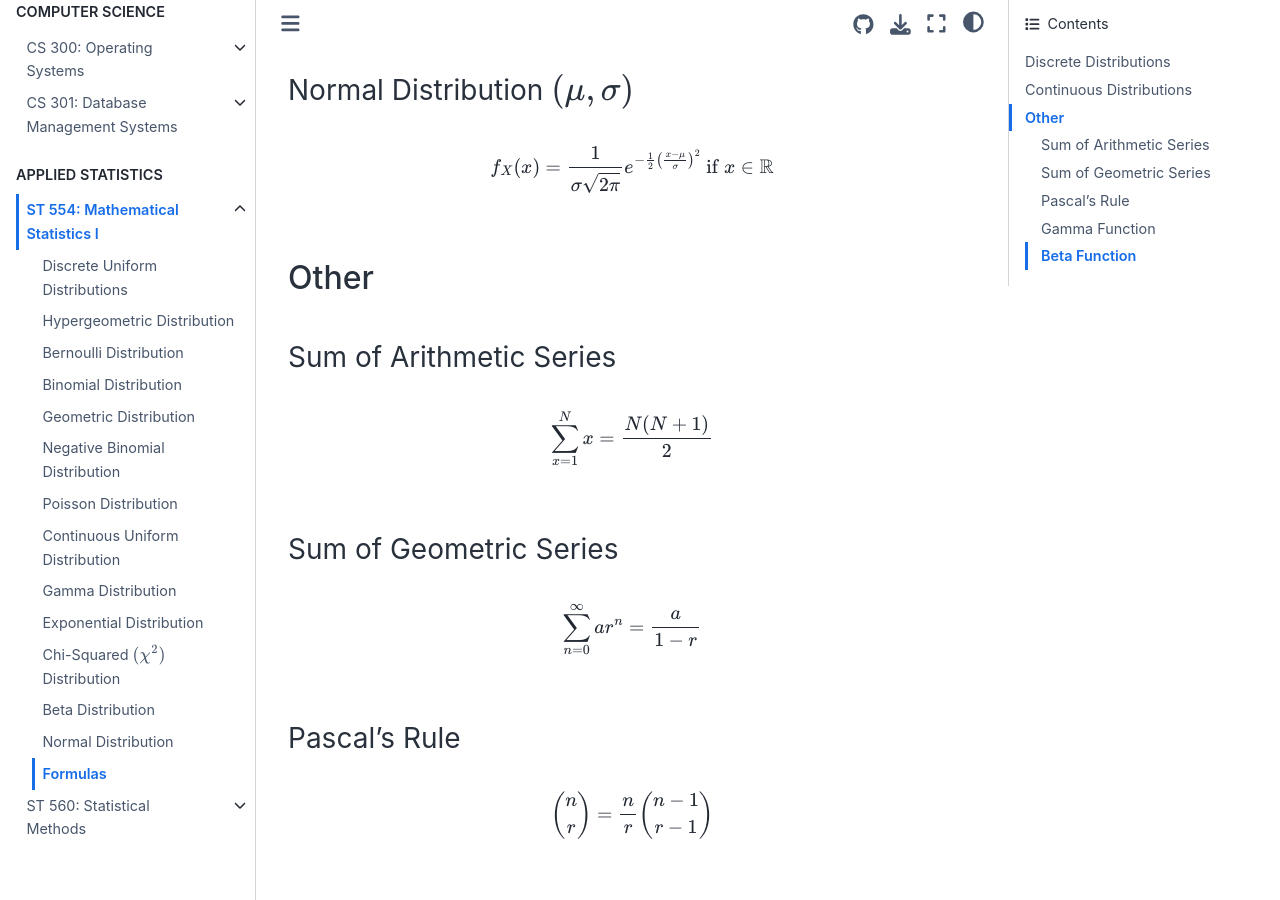
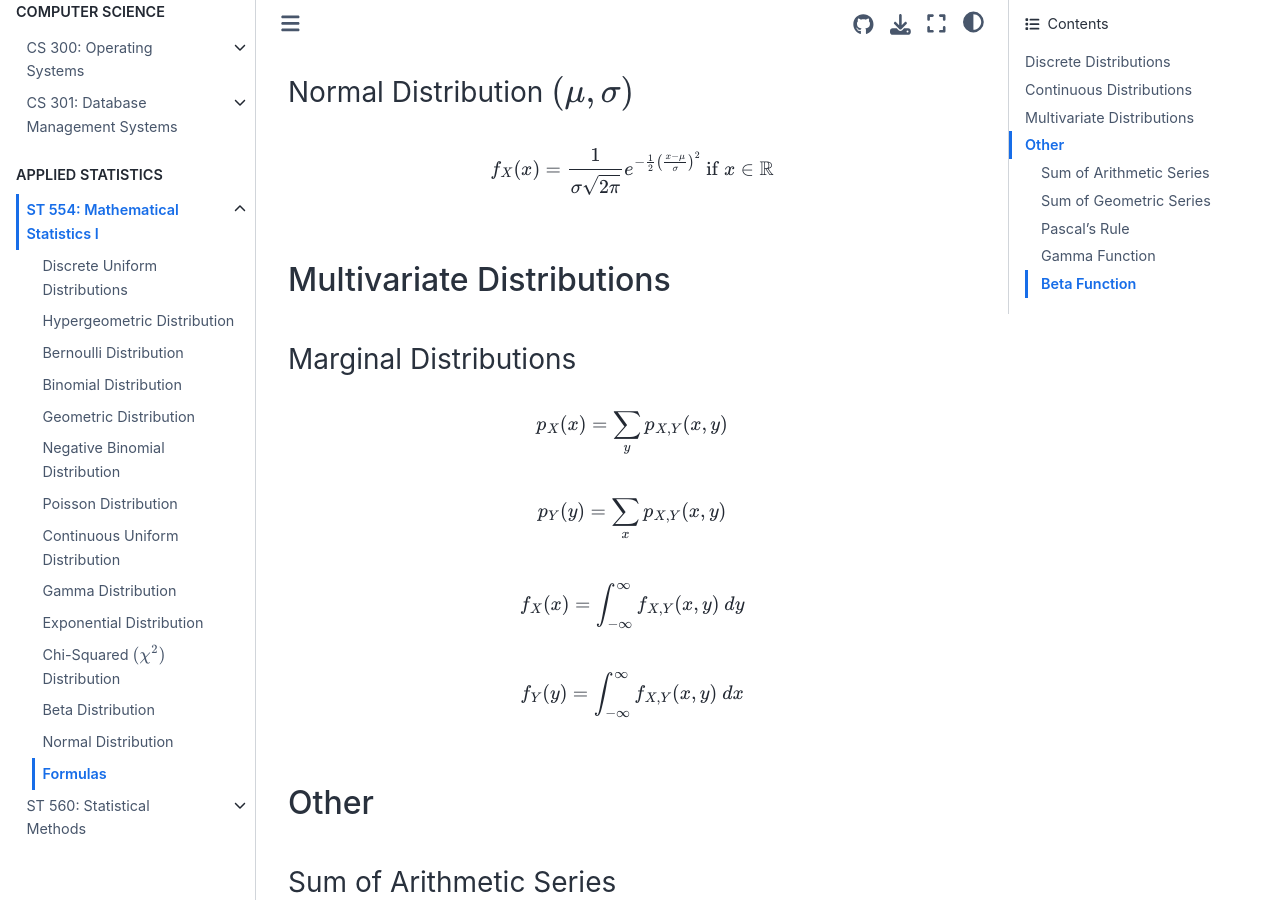
Before and after one commit to MoenMi/notes, a Jupyter Book: the page built from classes/st554/formulas.md, in a window 1280 px wide and 900 px high, scrolled down 4788 px. Built offline with Jupyter Book 1.0.4 settings and Sphinx 7.4.7 and the Sphinx Book theme 1.1.4, drawn with Linux system fonts in a browser that asks for light colours; pages that are not in the unit, such as notebooks, are missing from menus.

Commit message:
Add marginal distributions for multivariate distributions

```diff
--- a/_toc.yml
+++ b/_toc.yml
@@ -36,6 +36,7 @@ parts:
       - file: classes/st554/chi-squared-distribution
       - file: classes/st554/beta-distribution
       - file: classes/st554/normal-distribution
+      - file: classes/st554/maginal-distributions
       - file: classes/st554/formulas
     - file: classes/st560/overview
       sections:
--- a/classes/st554/formulas.md
+++ b/classes/st554/formulas.md
@@ -190,6 +190,18 @@ $$ Var(X) = \frac{\alpha \beta}{(\alpha + \beta)^2 (\alpha + \beta + 1)} $$
 
 $$ f_X(x) = \frac{1}{\sigma\sqrt{2\pi}} e^{-\frac{1}{2} \left(\frac{x-\mu}{\sigma} \right)^2} \text{ if } x \in \mathbb{R} $$
 
+## Multivariate Distributions
+
+### Marginal Distributions
+
+$$ p_X(x) = \sum_y p_{X,Y}(x,y) $$
+
+$$ p_Y(y) = \sum_x p_{X,Y}(x,y) $$
+
+$$ f_X(x) = \int_{-\infty}^\infty f_{X,Y}(x,y) \ dy $$
+
+$$ f_Y(y) = \int_{-\infty}^\infty f_{X,Y}(x,y) \ dx $$
+
 ## Other
 
 ### Sum of Arithmetic Series
```
Also changed, not shown: classes/st554/marginal-distributions.md (added, +17 -0 lines).
